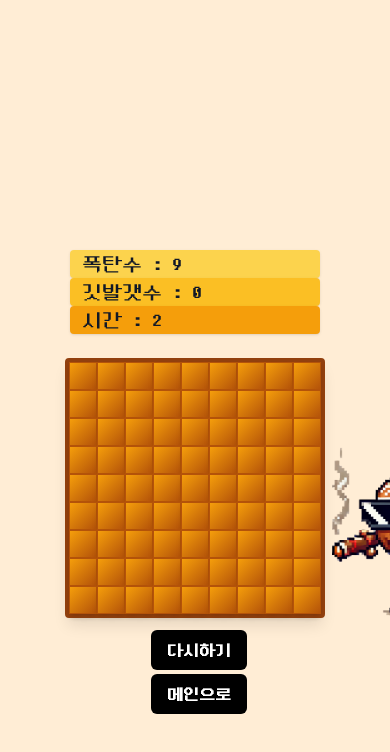
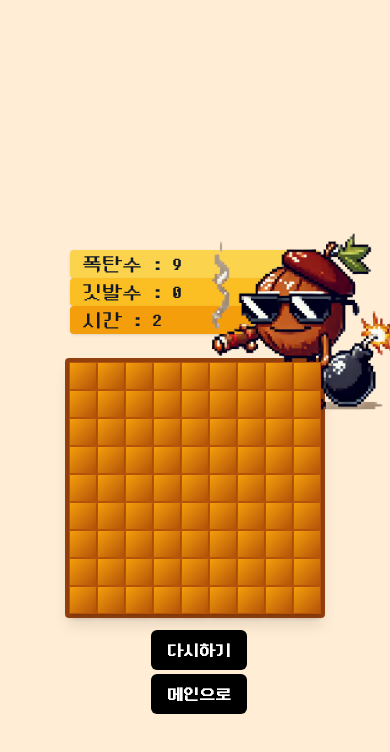
Before and after one commit to OjiWorks/oji-minesweeper-web, a React (Vite) app: page / in a window 390 px wide. Both pictures are taken after typing "Sample" into the empty fields and a click on the button "게임시작". Shown: the top 752 px of the page. Built offline with nearby package versions, Linux system fonts and the light colour scheme.

Commit message:
Design: gang캐릭터 모바일 화면에서 자리 이동

```diff
--- a/src/components/GameField/index.jsx
+++ b/src/components/GameField/index.jsx
@@ -130,7 +130,7 @@ export default function GameField() {
         <GameOver />,
         document.body
       )}
-      <img src={gang1} width="200px" className="absolute bottom-0 -right-[200px]" />
+      <img src={gang1} width="200px" className="absolute -top-[130px] md:top-auto md:bottom-0 -right-20 md:-right-[200px]" />
       {isWin && createPortal(
         <CongratsCard />,
         document.body
--- a/src/components/Header/index.jsx
+++ b/src/components/Header/index.jsx
@@ -32,7 +32,7 @@ export default function Header() {
         폭탄수 : {Math.floor(row * column * bombRate)}
       </div>
       <div className="md:m-4 w-[250px] text-xl px-3 md:py-2 bg-amber-400 text-gray-900 rounded shadow">
-        깃발갯수 : {count}
+        깃발수 : {count}
       </div>
       <div className="md:m-4 w-[250px] text-xl px-3 md:py-2 bg-amber-500 text-gray-900 rounded shadow">
         시간 : {timer}
```
